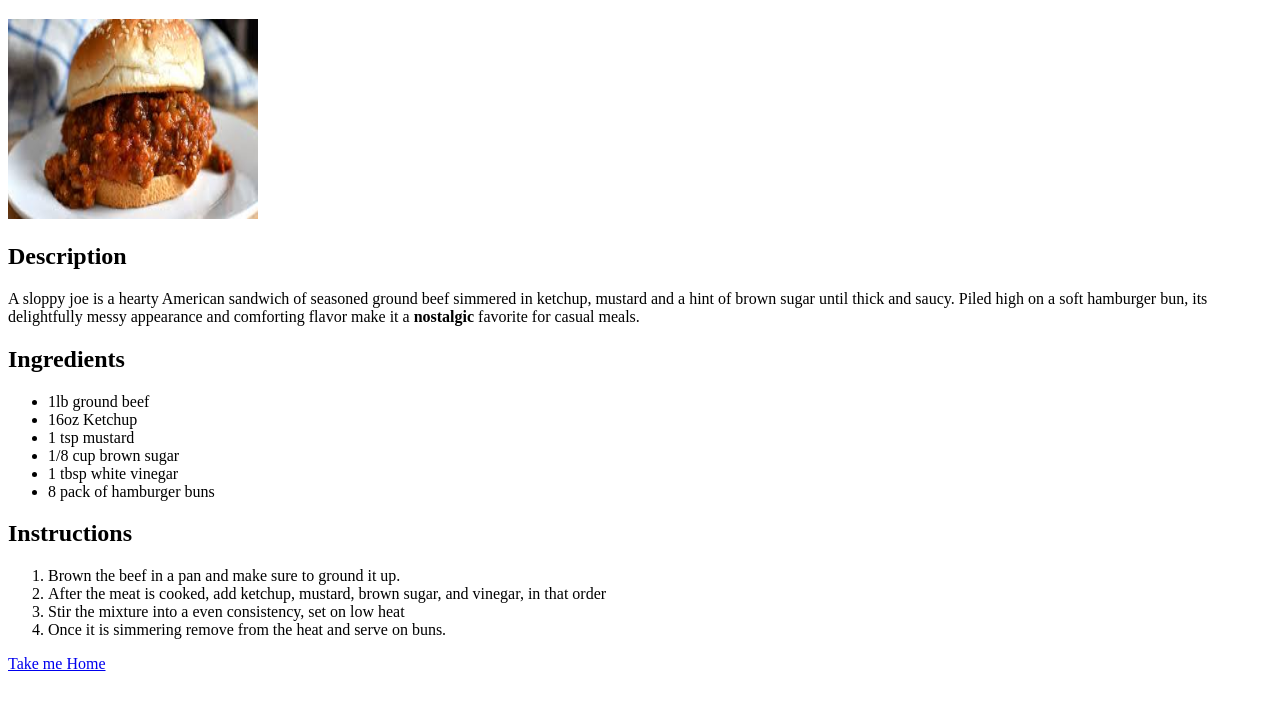
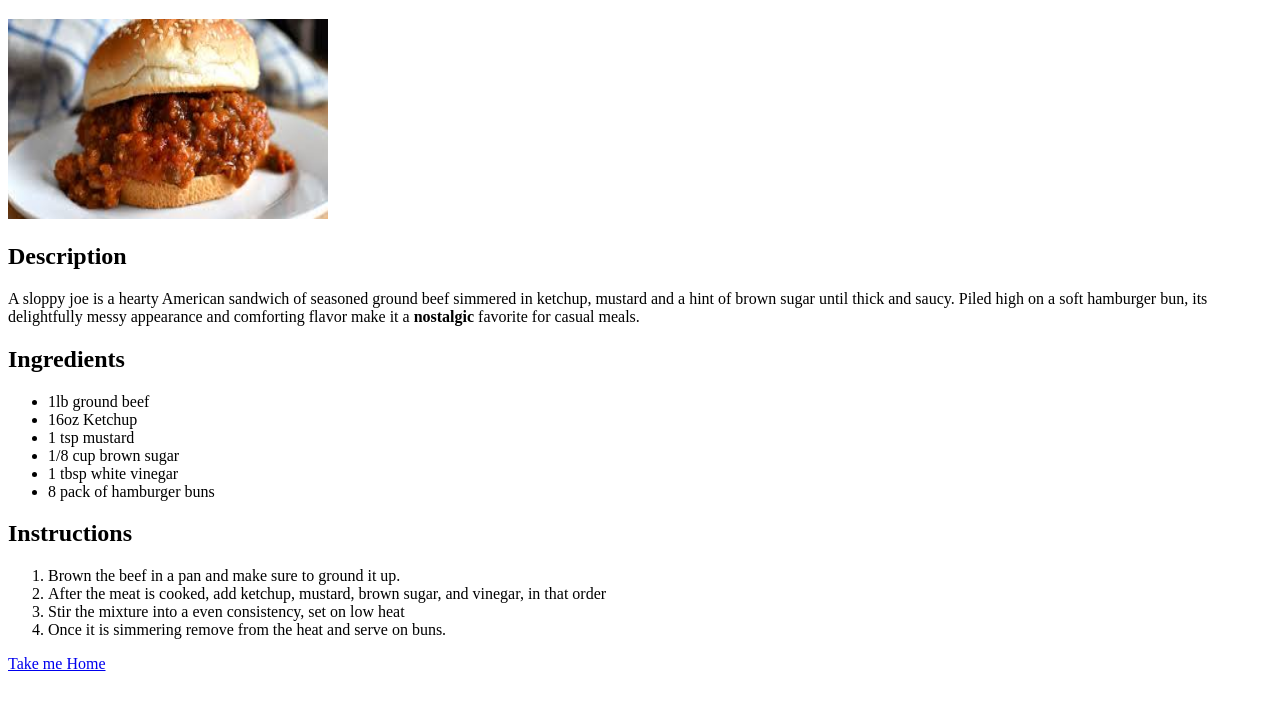
Before and after one commit to stanglg/odin-recipes, a plain HTML site: page recipes/sloppyjoe.html in a window 1280 px wide. Shown: the part 61-768 px from the top of the page. Drawn offline with Linux system fonts and the light colour scheme.

```diff
--- a/recipes/sloppyjoe.html
+++ b/recipes/sloppyjoe.html
@@ -7,7 +7,7 @@
 </head>
 <body>
     <h1>Sloppy Joe Recipe</h1>
-    <img src="/img/sloppy.jpeg" alt="Image of Sloppy Joe" height="200" width="250">
+    <img src="/img/sloppy.jpeg" alt="Image of Sloppy Joe" height="200" width="320">
         <h2>Description</h2>
             <p>A sloppy joe is a hearty American sandwich of seasoned ground beef simmered in ketchup, mustard and a hint of brown sugar until thick and saucy. Piled high on a soft hamburger bun, its delightfully messy appearance and comforting flavor make it a <strong>nostalgic</strong> favorite for casual meals.</p>
         <h2>Ingredients</h2>
```
